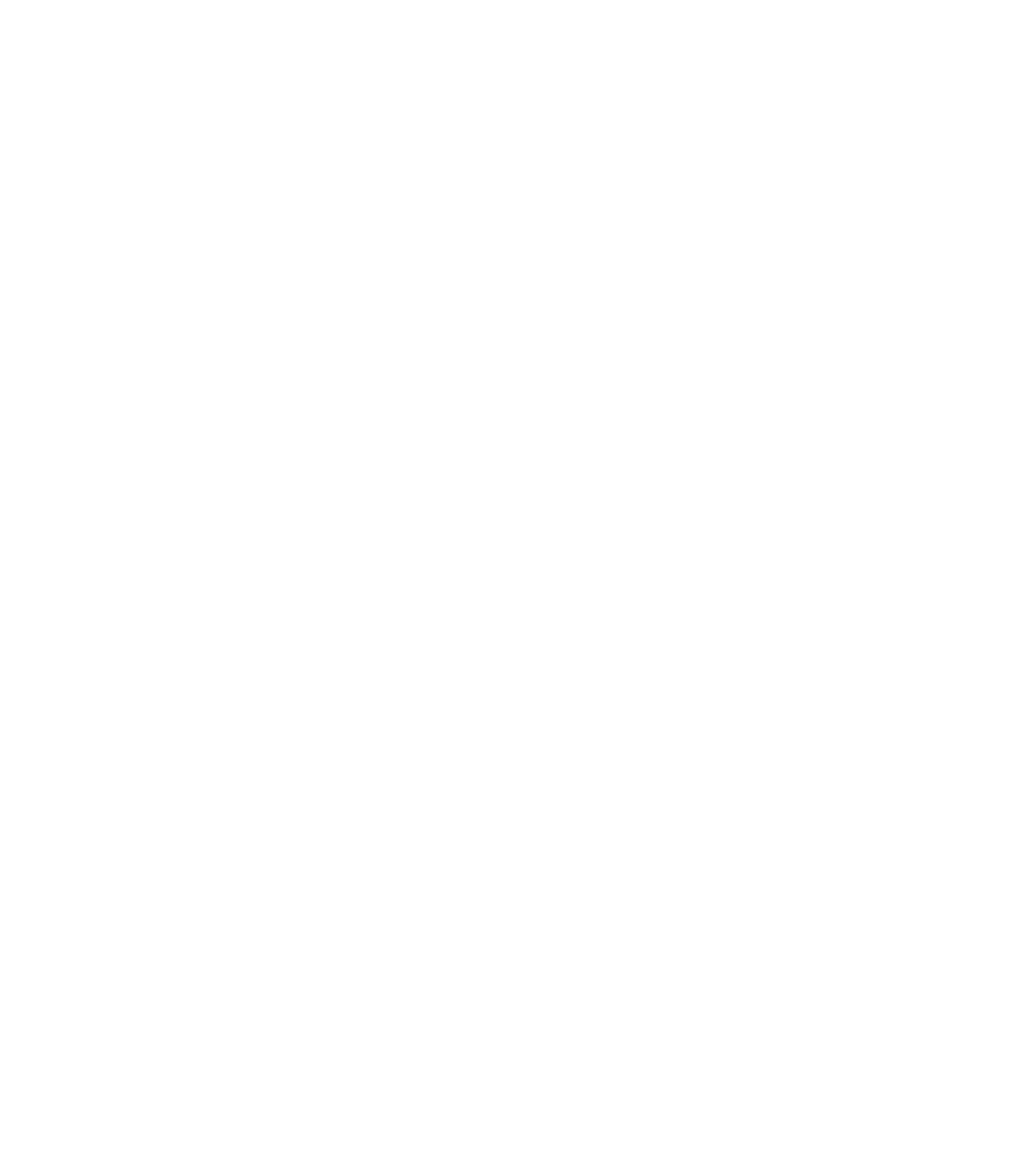
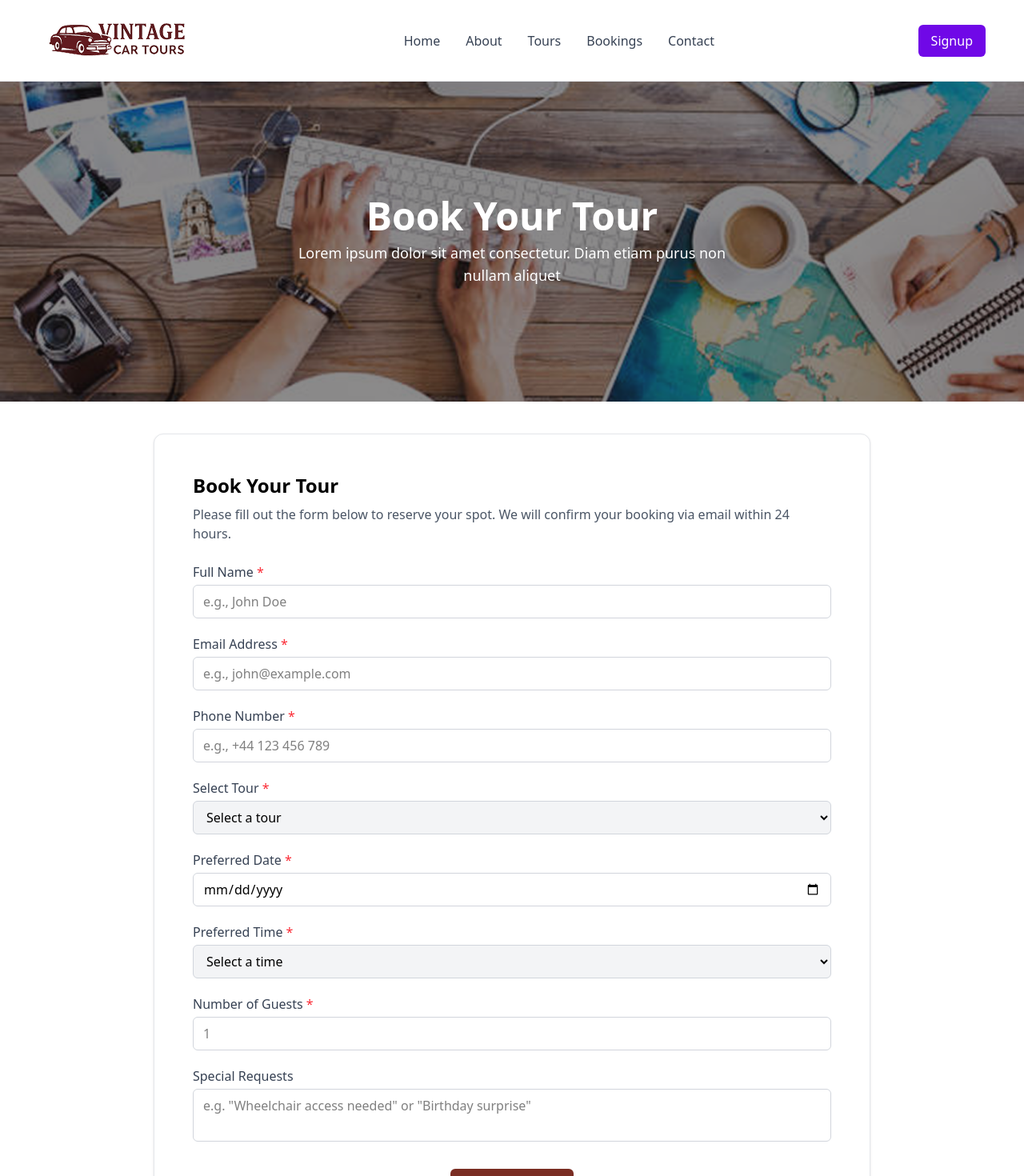
Before and after one commit to ansaralyh/vintage-car-tools, a React (Vite) app: page /bookings in a window 1280 px wide. Before the commit this address had no page. Shown: the top 1470 px of the page at 80% size. Before the commit the page ends 800 px from the top, so only its background shows below. Built offline with nearby package versions, Linux system fonts and the light colour scheme.

Commit message:
booking page done

```diff
--- a/src/App.tsx
+++ b/src/App.tsx
@@ -6,6 +6,7 @@
 import SignIn from "./components/SignIn";
 import SignUp from "./components/SignUp";
 import Contact from "./pages/contact/contact";
+import Bookings from "./pages/bookings/bookings";
 
 function App() {
   return (
@@ -15,6 +16,7 @@
           <Route path="/signin" element={<SignIn />} />
           <Route path="/signup" element={<SignUp />} />
           <Route path="/contact" element={<Contact />} />
+          <Route path="/bookings" element={<Bookings />} />
           <Route path="/" element={<HomePageLayout />}></Route>
         </Routes>
       </BrowserRouter>
--- a/src/pages/bookings/bookings.tsx
+++ b/src/pages/bookings/bookings.tsx
@@ -1,11 +1,80 @@
-import React from 'react'
+import React from 'react';
+import HomeNavbar from '../../components/home-navbar/home-navbar';
 
-function Bookings() {
+const Bookings: React.FC = () => {
   return (
-    <div>
-      <h1>booking s</h1>
+    <div className="min-h-screen flex flex-col bg-white">
+      <HomeNavbar />
+      {/* Header with background image */}
+      <div className="relative w-full h-[340px] md:h-[380px] lg:h-[400px] flex items-center justify-center">
+        <img
+          src="/public/images/Rectangle 199.png"
+          alt="Book your tour header"
+          className="absolute inset-0 w-full h-full object-cover object-center z-0"
+        />
+        <div className="absolute inset-0 z-10" style={{ background: 'rgba(24, 23, 23, 0.5)' }} />
+        <div className="relative z-20 flex flex-col items-center justify-center w-full">
+          <h1 className="text-4xl md:text-5xl font-bold text-white mb-2 text-center">Book Your Tour</h1>
+          <p className="text-white text-lg text-center max-w-xl mx-auto">Lorem ipsum dolor sit amet consectetur. Diam etiam purus non nullam aliquet</p>
+        </div>
+      </div>
+
+      {/* Main Content */}
+      <div className="flex-1 flex flex-col items-center justify-center py-10 px-2">
+        <div className="w-full max-w-4xl bg-white rounded-xl shadow border border-gray-200 p-12">
+          <h2 className="text-2xl font-bold mb-2">Book Your Tour</h2>
+          <p className="text-gray-600 mb-6">Please fill out the form below to reserve your spot. We will confirm your booking via email within 24 hours.</p>
+          <form className="space-y-5">
+            <div>
+              <label className="block text-gray-700 mb-1" htmlFor="name">Full Name <span className="text-red-500">*</span></label>
+              <input id="name" type="text" placeholder="e.g., John Doe" className="w-full border border-gray-300 rounded-md px-3 py-2 focus:outline-none focus:ring-2 focus:ring-[#7A2D23]" />
+            </div>
+            <div>
+              <label className="block text-gray-700 mb-1" htmlFor="email">Email Address <span className="text-red-500">*</span></label>
+              <input id="email" type="email" placeholder="e.g., john@example.com" className="w-full border border-gray-300 rounded-md px-3 py-2 focus:outline-none focus:ring-2 focus:ring-[#7A2D23]" />
+            </div>
+            <div>
+              <label className="block text-gray-700 mb-1" htmlFor="phone">Phone Number <span className="text-red-500">*</span></label>
+              <input id="phone" type="tel" placeholder="e.g., +44 123 456 789" className="w-full border border-gray-300 rounded-md px-3 py-2 focus:outline-none focus:ring-2 focus:ring-[#7A2D23]" />
+            </div>
+            <div>
+              <label className="block text-gray-700 mb-1" htmlFor="tour">Select Tour <span className="text-red-500">*</span></label>
+              <select id="tour" className="w-full border border-gray-300 rounded-md px-3 py-2 bg-gray-100 focus:outline-none focus:ring-2 focus:ring-[#7A2D23]">
+                <option value="">Select a tour</option>
+                <option value="classic">Classic Car City Tour</option>
+                <option value="countryside">Countryside Escape</option>
+                <option value="custom">Custom Experience</option>
+              </select>
+            </div>
+            <div>
+              <label className="block text-gray-700 mb-1" htmlFor="date">Preferred Date <span className="text-red-500">*</span></label>
+              <input id="date" type="date" className="w-full border border-gray-300 rounded-md px-3 py-2 focus:outline-none focus:ring-2 focus:ring-[#7A2D23]" />
+            </div>
+            <div>
+              <label className="block text-gray-700 mb-1" htmlFor="time">Preferred Time <span className="text-red-500">*</span></label>
+              <select id="time" className="w-full border border-gray-300 rounded-md px-3 py-2 bg-gray-100 focus:outline-none focus:ring-2 focus:ring-[#7A2D23]">
+                <option value="">Select a time</option>
+                <option value="morning">Morning</option>
+                <option value="afternoon">Afternoon</option>
+                <option value="evening">Evening</option>
+              </select>
+            </div>
+            <div>
+              <label className="block text-gray-700 mb-1" htmlFor="guests">Number of Guests <span className="text-red-500">*</span></label>
+              <input id="guests" type="number" min="1" placeholder="1" className="w-full border border-gray-300 rounded-md px-3 py-2 focus:outline-none focus:ring-2 focus:ring-[#7A2D23]" />
+            </div>
+            <div>
+              <label className="block text-gray-700 mb-1" htmlFor="requests">Special Requests</label>
+              <textarea id="requests" placeholder='e.g. "Wheelchair access needed" or "Birthday surprise"' className="w-full border border-gray-300 rounded-md px-3 py-2 focus:outline-none focus:ring-2 focus:ring-[#7A2D23] resize-none" />
+            </div>
+            <div className="flex justify-center pt-2">
+              <button type="submit" className="bg-[#7A2D23] text-white rounded-md px-6 py-2 font-semibold hover:bg-[#5a211a] transition w-[154px]">Submit Booking</button>
+            </div>
+          </form>
+        </div>
+      </div>
     </div>
-  )
-}
+  );
+};
 
 export default Bookings;
```
Also changed, not shown: public/images/Rectangle 199.png (added).
